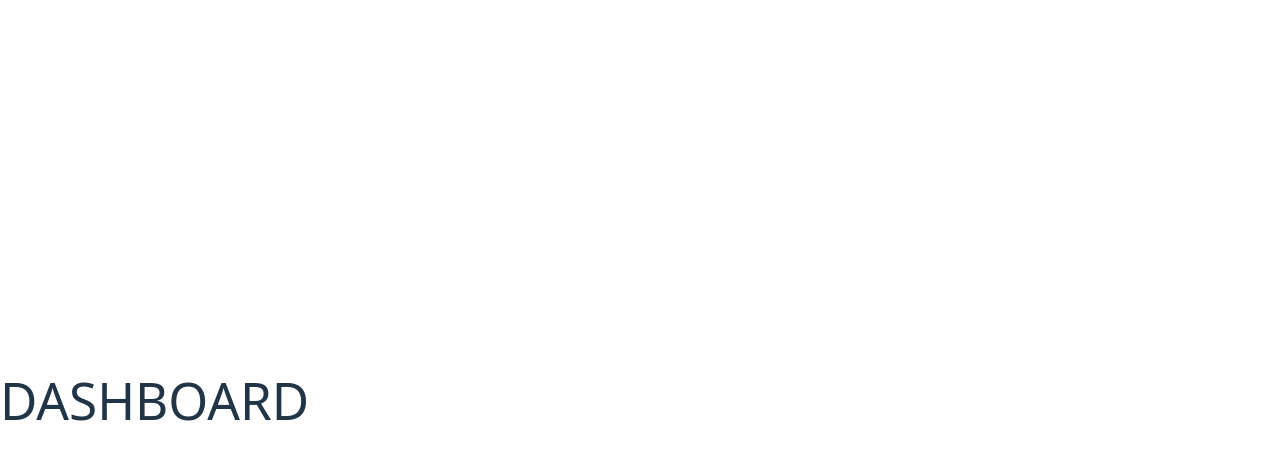
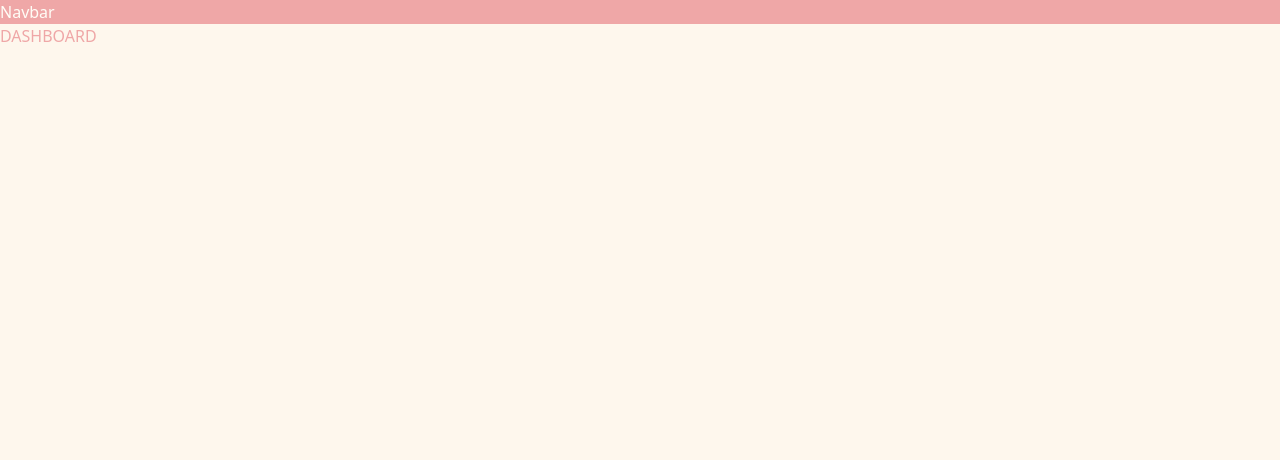
Before and after one commit to AndyNguwin/blossom-track, a React (Vite) app in the folder frontend/: page / in a window 1280 px wide. Shown: the top 460 px of the page. Built offline with nearby package versions, Linux system fonts and the light colour scheme.

Commit message:
Reducing to blank state to work on

```diff
--- a/frontend/src/App.jsx
+++ b/frontend/src/App.jsx
@@ -3,10 +3,9 @@ import Dashboard from './pages/Dashboard'
 import Login from './pages/Login'
 
 function App() {
-
   return (
     <>
-      <div className="card">
+      <div>
         <Routes>
           <Route  path='/' element={<Dashboard/>}/>
           <Route  path='/dashboard' element={<Dashboard/>}/>
--- /dev/null
+++ b/frontend/src/components/Navbar.jsx
@@ -0,0 +1,14 @@
+import React from 'react'
+import '..//index.css'
+
+function Navbar() {
+  return (
+    <div>
+        <div class='bg-pink-main text-white'>
+            <p>Navbar</p>
+        </div>
+    </div>
+  )
+}
+
+export default Navbar
--- a/frontend/src/index.css
+++ b/frontend/src/index.css
@@ -11,70 +11,6 @@
 }
 
 :root {
-  font-family: system-ui, Avenir, Helvetica, Arial, sans-serif;
-  line-height: 1.5;
-  font-weight: 400;
-
-  color-scheme: light dark;
   color: var(--color-pink-main);
   background-color: var(--color-cream);
-
-  font-synthesis: none;
-  text-rendering: optimizeLegibility;
-  -webkit-font-smoothing: antialiased;
-  -moz-osx-font-smoothing: grayscale;
 }
-
-a {
-  font-weight: 500;
-  color: #646cff;
-  text-decoration: inherit;
-}
-a:hover {
-  color: #535bf2;
-}
-
-body {
-  margin: 0;
-  display: flex;
-  place-items: center;
-  min-width: 320px;
-  min-height: 100vh;
-}
-
-h1 {
-  font-size: 3.2em;
-  line-height: 1.1;
-}
-
-button {
-  border-radius: 8px;
-  border: 1px solid transparent;
-  padding: 0.6em 1.2em;
-  font-size: 1em;
-  font-weight: 500;
-  font-family: inherit;
-  background-color: #1a1a1a;
-  cursor: pointer;
-  transition: border-color 0.25s;
-}
-button:hover {
-  border-color: #646cff;
-}
-button:focus,
-button:focus-visible {
-  outline: 4px auto -webkit-focus-ring-color;
-}
-
-@media (prefers-color-scheme: light) {
-  :root {
-    color: #213547;
-    background-color: #ffffff;
-  }
-  a:hover {
-    color: #747bff;
-  }
-  button {
-    background-color: #f9f9f9;
-  }
-}
--- a/frontend/src/pages/Dashboard.jsx
+++ b/frontend/src/pages/Dashboard.jsx
@@ -1,8 +1,10 @@
 import React from "react";
+import Navbar from "../components/Navbar";
 
 function Dashboard() {
     return (
         <div>
+            <Navbar/>
             <h1>DASHBOARD</h1>
         </div>
     )
```
